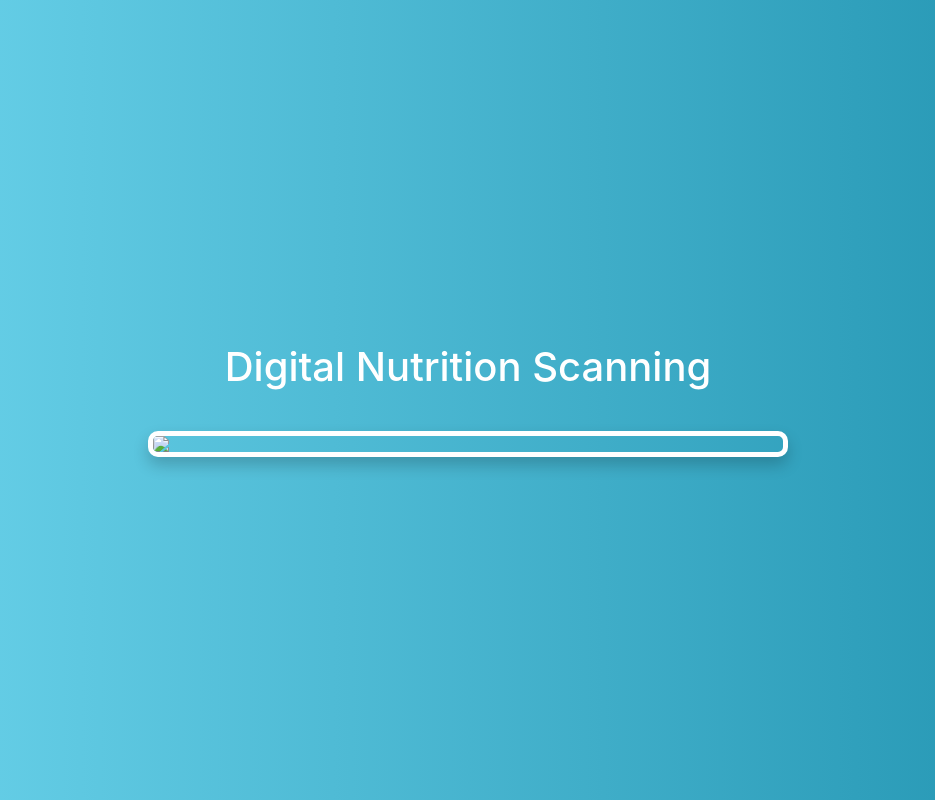
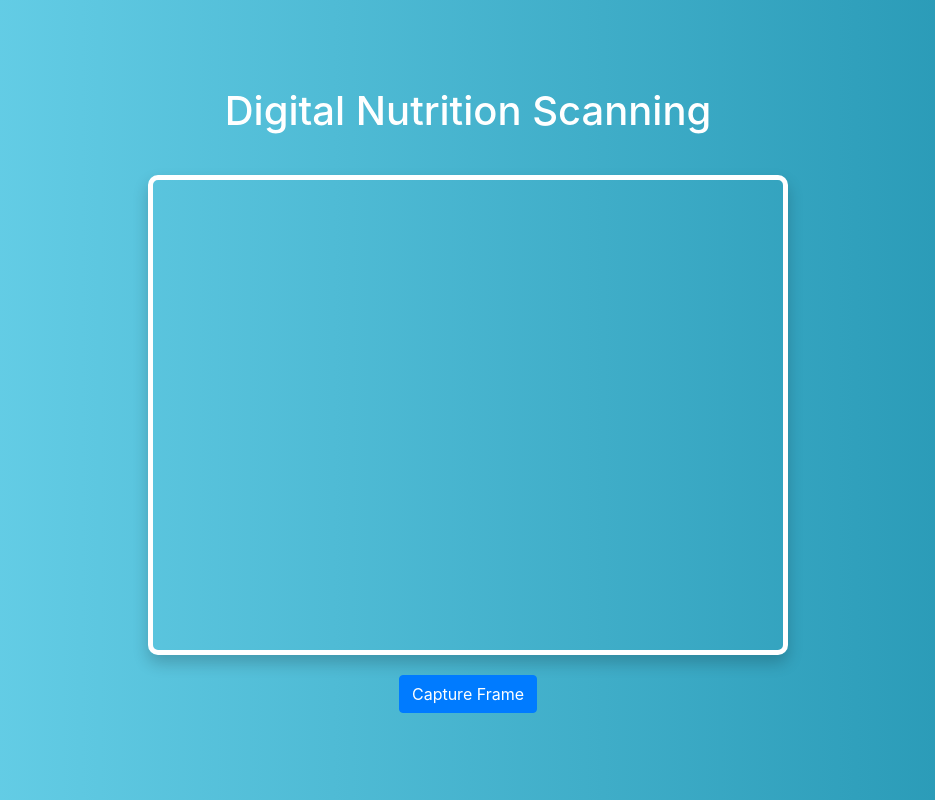
Before and after one commit to satvikahuja/food-nutrition-classifier, a Flask app: template templates/index.html in a window 1280 px wide. Shown: the whole page, without its empty margins (172-1107 px from the left). Run offline with Flask 3, Linux system fonts and the light colour scheme; the template is opened without the code that fills it, so the values that code supplies are empty; some libraries are stand-ins or nearby versions.

Commit message:
Update index.html

```diff
--- a/templates/index.html
+++ b/templates/index.html
@@ -4,7 +4,7 @@
     <meta charset="UTF-8">
     <meta name="viewport" content="width=device-width, initial-scale=1.0">
     <title>Digital Menu Scanning</title>
-    <!-- Add Bootstrap CDN for styling -->
+    <!-- Bootstrap CDN for styling -->
     <link rel="stylesheet" href="https://stackpath.bootstrapcdn.com/bootstrap/4.5.2/css/bootstrap.min.css">
     <style>
         body, html {
@@ -21,25 +21,67 @@
             align-items: center;
             height: 100%;
         }
-        .video-feed {
+        .video-feed, #processedImage {
             border-radius: 10px;
-            border: 5px solid #fff; /* White border for the video */
+            border: 5px solid #fff; /* White border for the video and processed image */
             box-shadow: 0 8px 16px rgba(0,0,0,0.2); /* Shadow for depth */
             margin-top: 20px; /* Spacing between title and video feed */
         }
         h1 {
             margin-bottom: 0.5em; /* Spacing below the title */
         }
+        #captureButton {
+            margin-top: 20px;
+        }
     </style>
 </head>
 <body>
     <div class="video-container">
         <h1>Digital Nutrition Scanning</h1>
-        <img src="{{ url_for('video') }}" class="video-feed" width="50%"/>
+        <video id="videoFeed" class="video-feed" width="640" height="480" autoplay playsinline></video>
+        <button id="captureButton" class="btn btn-primary">Capture Frame</button>
+        <img id="processedImage" width="640" height="480" style="display:none;" />
     </div>
-    <!-- Bootstrap JS, Popper.js, and jQuery -->
-    <script src="https://code.jquery.com/jquery-3.5.1.slim.min.js"></script>
+    <!-- Bootstrap JS, and jQuery -->
+    <script src="https://code.jquery.com/jquery-3.5.1.min.js"></script>
     <script src="https://cdn.jsdelivr.net/npm/@popperjs/core@2.5.2/dist/umd/popper.min.js"></script>
     <script src="https://stackpath.bootstrapcdn.com/bootstrap/4.5.2/js/bootstrap.min.js"></script>
+    <script>
+        const videoElement = document.getElementById('videoFeed');
+        const captureButton = document.getElementById('captureButton');
+        const processedImage = document.getElementById('processedImage');
+
+        // Prompt user to grant access to the camera
+        navigator.mediaDevices.getUserMedia({ video: true })
+            .then(function(stream) {
+                videoElement.srcObject = stream;
+            })
+            .catch(function(error) {
+                console.error("Error accessing the camera", error);
+            });
+
+        captureButton.addEventListener('click', function() {
+            const canvas = document.createElement('canvas');
+            canvas.width = videoElement.videoWidth;
+            canvas.height = videoElement.videoHeight;
+            const context = canvas.getContext('2d');
+            context.drawImage(videoElement, 0, 0, canvas.width, canvas.height);
+
+            canvas.toBlob(function(blob) {
+                const formData = new FormData();
+                formData.append('frame', blob, 'frame.jpg');
+                fetch('/process_frame', {
+                    method: 'POST',
+                    body: formData
+                })
+                .then(response => response.blob())
+                .then(blob => {
+                    processedImage.src = URL.createObjectURL(blob);
+                    processedImage.style.display = 'block'; // Show the processed image
+                })
+                .catch(err => console.error("Error processing frame", err));
+            }, 'image/jpeg');
+        });
+    </script>
 </body>
 </html>
```
